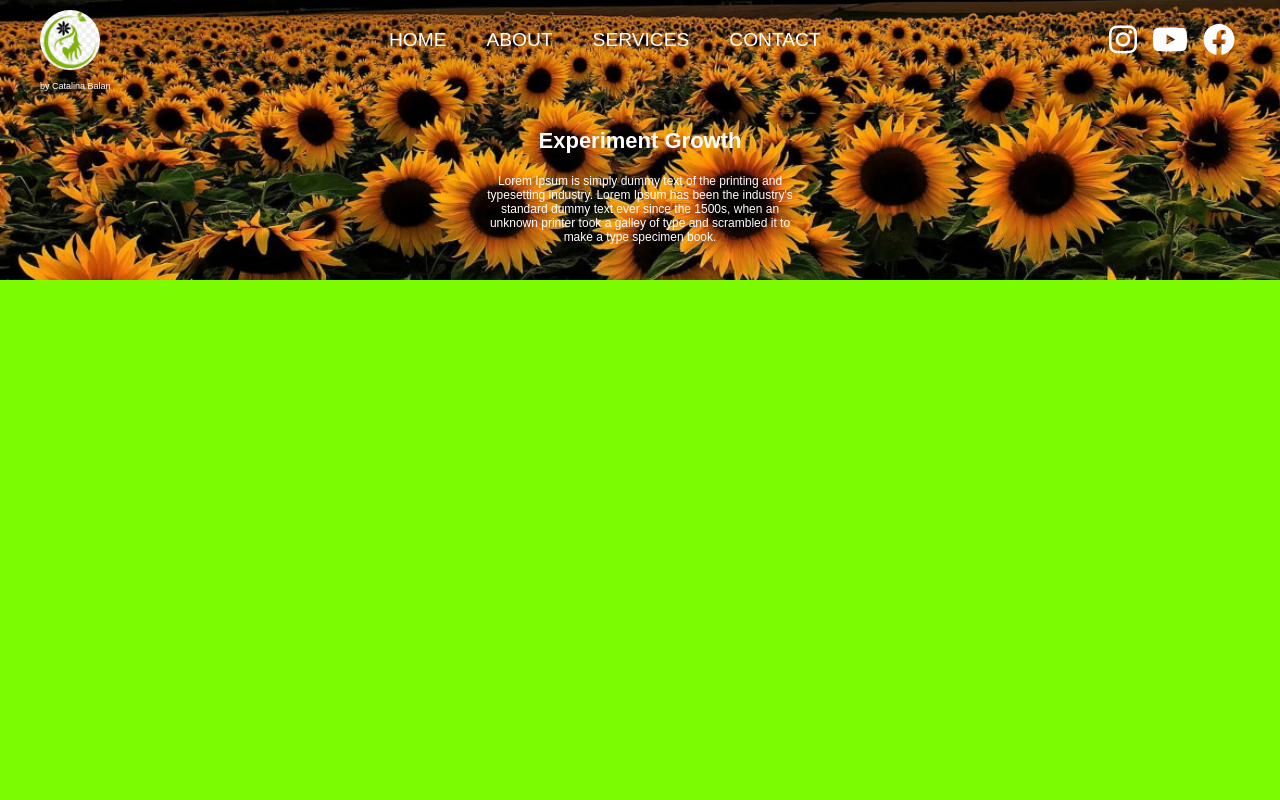
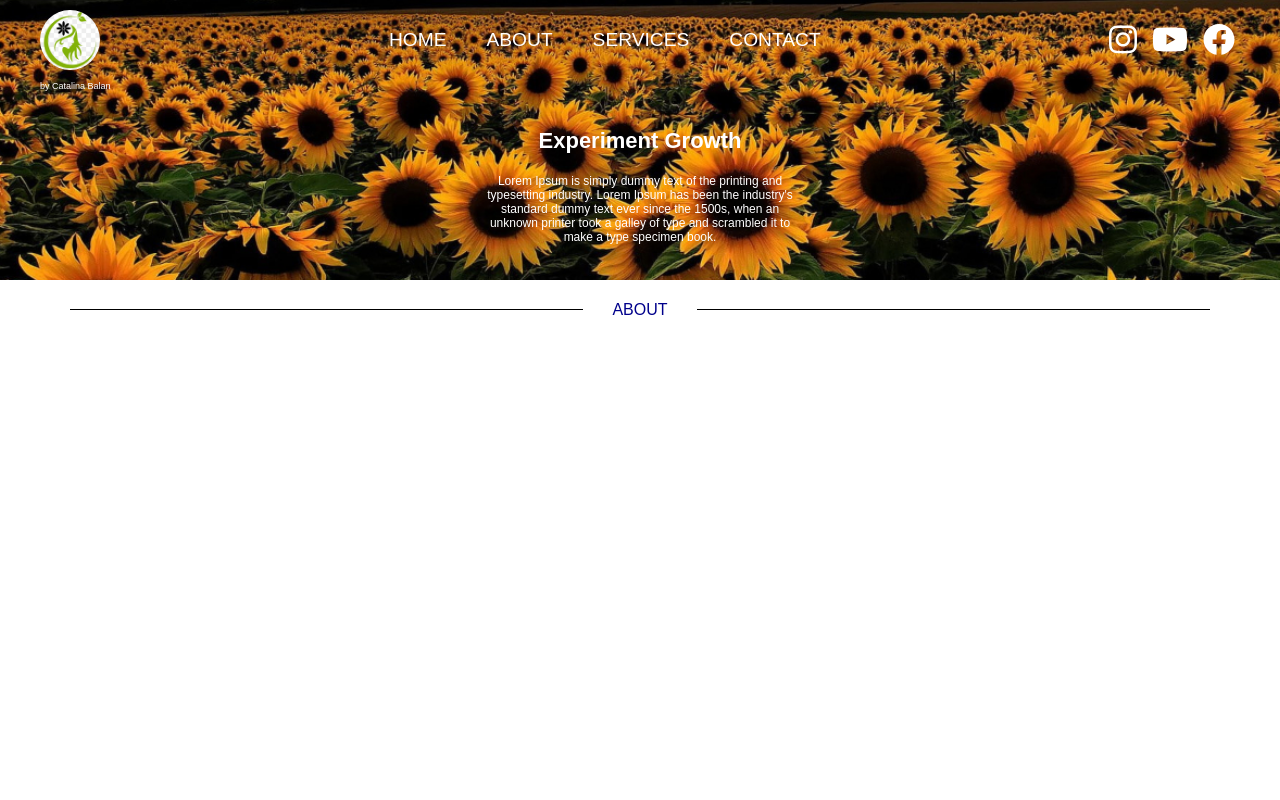
Before and after one commit to lroberts77/client_website_1.0, a React (Create React App) app: page / in a window 1280 px wide. Shown: the top 800 px of the page. Built offline with nearby package versions, Linux system fonts and the light colour scheme.

Commit message:
created section divider with title about in herosection.js

```diff
--- a/src/components/Footer/Footer.css
+++ b/src/components/Footer/Footer.css
@@ -37,4 +37,5 @@
     text-align: center;
     padding-top: 30px;
     text-decoration: none;
+    text-transform: uppercase;
 }
--- a/src/components/HeroSection/HeroSection.css
+++ b/src/components/HeroSection/HeroSection.css
@@ -1,7 +1,7 @@
 .hero-container {
     width: 100%;
     height: 100vh;
-    /* overflow-x: hidden !important; */
+    position: absolute;
 }
 
 @keyframes breath {
@@ -13,17 +13,39 @@
 .section1 {
     position: relative;
     animation: breath 15s ease-in-out alternate infinite;
-    width: 100vw;
+    width: 100%;
     height: 35vh;
     background: url('../../assets/nature2.jpg') center no-repeat;
     background-position: center;
 }
 
+.line {
+    position: relative;
+    width: 100%;
+    height: 1px;
+    background-color: black;
+    top: 9px;
+}
+
 .section2 {
     position: relative;
-    width: 100vw;
+    box-sizing: border-box;
+    width: 100%;
     height: 100vh;
-    background-color: lawngreen;
+    background-color: white;
+    padding: 20px 70px;
+    text-align: center;
+    margin: 0 auto;
+}
+
+.about {
+    width: 10%;
+    position: relative;
+    z-index: 20;
+    color: darkblue;
+    background-color: white;
+    text-align: center;
+    margin: 0 auto;
 }
 
 .about-container {
--- a/src/components/HeroSection/HeroSection.js
+++ b/src/components/HeroSection/HeroSection.js
@@ -11,13 +11,25 @@ function HeroSection() {
                     <h1 className="site-title">
                         Experiment Growth
                     </h1>
-                    <h1 className="site-about">
+                    <p className="site-about">
                         Lorem Ipsum is simply dummy text of the printing and typesetting industry. Lorem Ipsum has been the industry's standard dummy text ever since the 1500s, when an unknown printer took a galley of type and scrambled it to make a type specimen book.
-                    </h1>
+                    </p>
                 </div>
             </div>
             <div className="section2">
+                {/* <div className="section2-container"> */}
+                    <div className="line">
+                    </div>
+                    <div className="about">ABOUT</div>
+                    <div className="row">
+                        <div className="column">
 
+                        </div>
+                        <div className="column">
+
+                        </div>
+                    </div>
+                {/* </div> */}
             </div>
             <div className="section3">
 
--- a/src/components/Navbar/Navbar.js
+++ b/src/components/Navbar/Navbar.js
@@ -46,7 +46,7 @@ function Navbar() {
               <li><a href="">CONTACT</a></li>
           </ul>
           <ul className="ul-links">
-              <li><a href="" ><FontAwesomeIcon icon={faInstagram} className="instagram" size="2x" /></a></li>
+              <li><a href="" className="instagram"><FontAwesomeIcon icon={faInstagram} size="2x" /></a></li>
               <li><a href="" className="youtube"><FontAwesomeIcon icon={faYoutube} size="2x" /></a></li>
               <li><a href="" className="facebook"><FontAwesomeIcon icon={faFacebook} size="2x" /></a></li>
           </ul>
```
